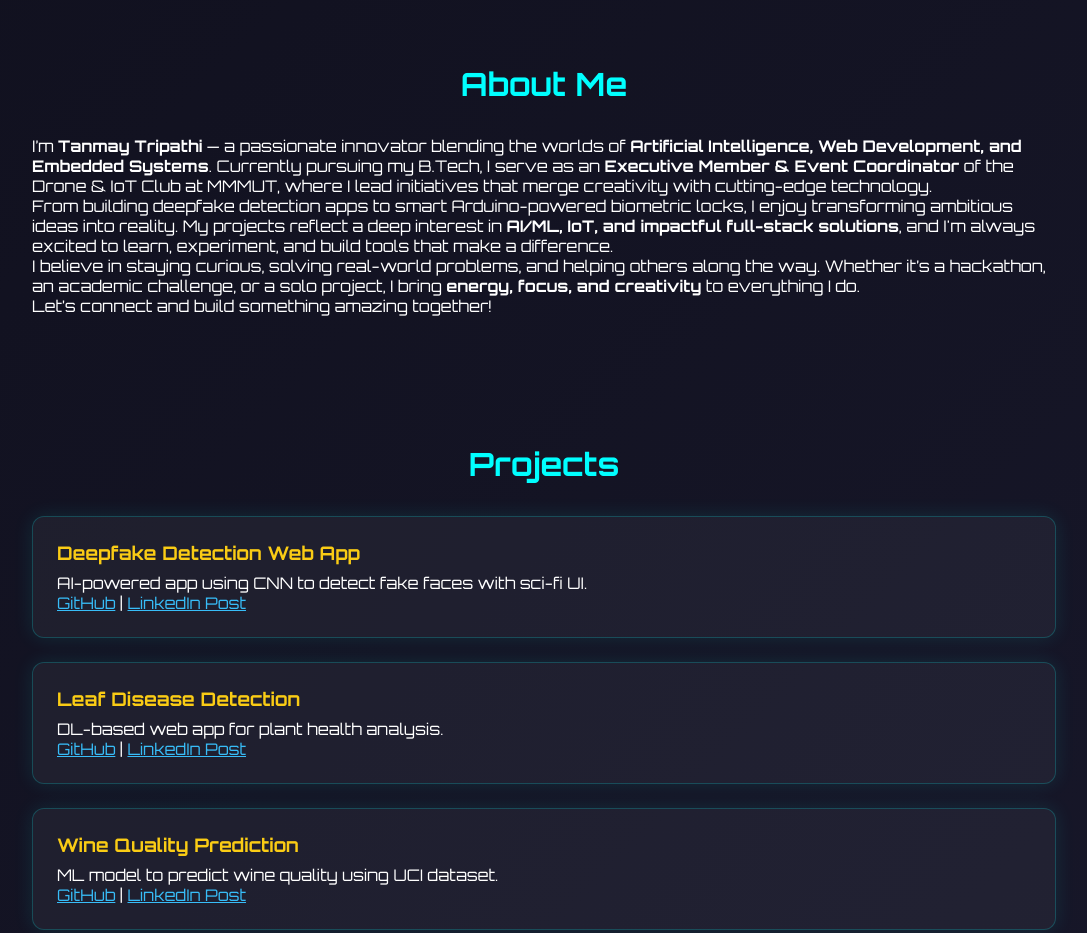
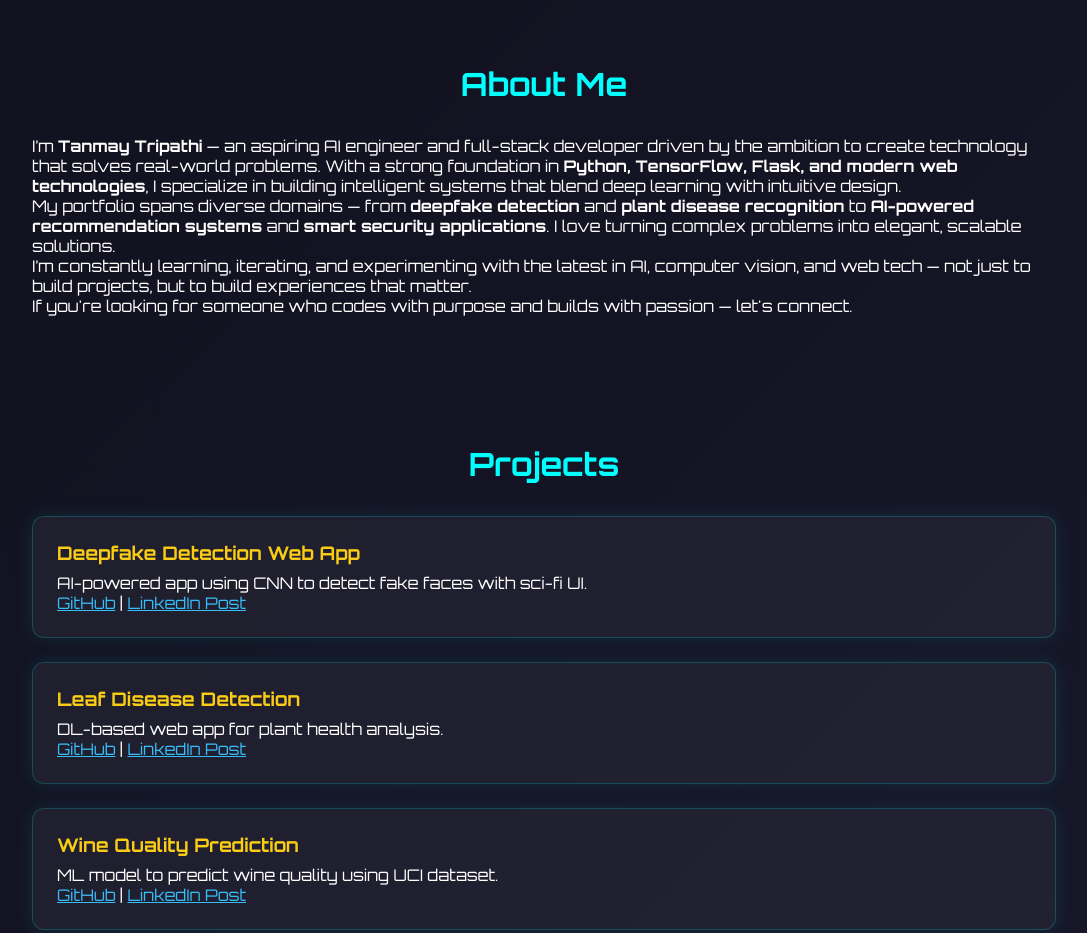
Before and after one commit to tanmay4518-07/portfolio_mine, a plain HTML site: page index.html in a window 1280 px wide. Shown: the part 800-1733 px from the top of the page, without its empty margins (96-1183 px from the left). Drawn offline with nearby package versions, Linux system fonts and the light colour scheme.

Commit message:
Update index.html

```diff
--- a/index.html
+++ b/index.html
@@ -26,21 +26,22 @@
     <a class="resume-btn-bottom" href="resume_tanmay1.pdf" download>📄 Download Resume</a>
   </header>
 
- <section id="about">
+<section id="about">
   <h2>About Me</h2>
   <p>
-    I’m <strong>Tanmay Tripathi</strong> — a passionate innovator blending the worlds of <strong>Artificial Intelligence, Web Development, and Embedded Systems</strong>. Currently pursuing my B.Tech, I serve as an <strong>Executive Member & Event Coordinator</strong> of the Drone & IoT Club at MMMUT, where I lead initiatives that merge creativity with cutting-edge technology.
+    I’m <strong>Tanmay Tripathi</strong> — an aspiring AI engineer and full-stack developer driven by the ambition to create technology that solves real-world problems. With a strong foundation in <strong>Python, TensorFlow, Flask, and modern web technologies</strong>, I specialize in building intelligent systems that blend deep learning with intuitive design.
   </p>
   <p>
-    From building deepfake detection apps to smart Arduino-powered biometric locks, I enjoy transforming ambitious ideas into reality. My projects reflect a deep interest in <strong>AI/ML, IoT, and impactful full-stack solutions</strong>, and I'm always excited to learn, experiment, and build tools that make a difference.
+    My portfolio spans diverse domains — from <strong>deepfake detection</strong> and <strong>plant disease recognition</strong> to <strong>AI-powered recommendation systems</strong> and <strong>smart security applications</strong>. I love turning complex problems into elegant, scalable solutions.
   </p>
   <p>
-    I believe in staying curious, solving real-world problems, and helping others along the way. Whether it’s a hackathon, an academic challenge, or a solo project, I bring <strong>energy, focus, and creativity</strong> to everything I do.
+    I’m constantly learning, iterating, and experimenting with the latest in AI, computer vision, and web tech — not just to build projects, but to build experiences that matter.
   </p>
   <p>
-    Let’s connect and build something amazing together!
+    If you're looking for someone who codes with purpose and builds with passion — let's connect.
   </p>
 </section>
+
 
 
   <section id="projects">
```
